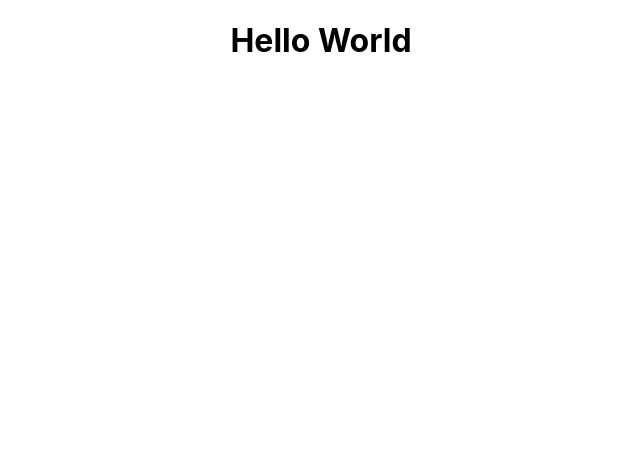
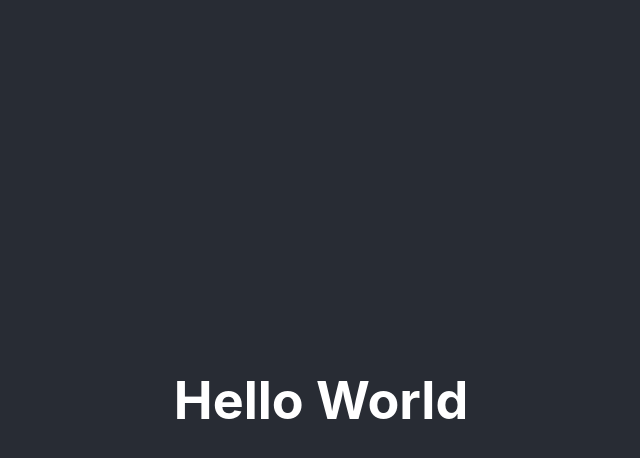
Before and after one commit to enisaras/website, a React (Create React App) app: page / in a window 1280 px wide. Shown: the top 458 px of the page, without its empty margins (319-959 px from the left). Built offline with nearby package versions, Linux system fonts and the light colour scheme.

Commit message:
Update App.js

```diff
--- a/src/App.js
+++ b/src/App.js
@@ -3,7 +3,7 @@ import './App.css';
 
 function App() {
   return (
-      <div className ="App">
+      <div className ="App-header">
         <h1>
             Hello World
         </h1>
```
